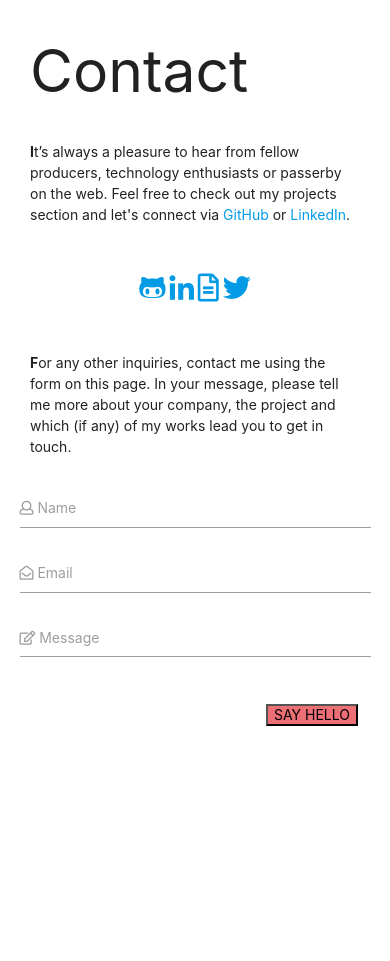
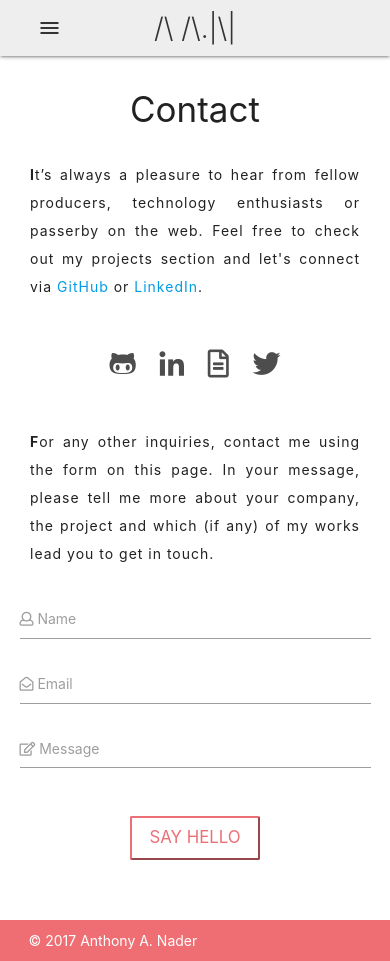
Before and after one commit to anthonyanader/personalBlog, a Jekyll site: the page built from contact.html, in a window 390 px wide and 961 px high. Built offline with Jekyll 4.4.1, drawn with Linux system fonts in a browser that asks for light colours.

Commit message:
new styles, and new markeup layout

```diff
--- a/_layouts/default.html
+++ b/_layouts/default.html
@@ -3,7 +3,15 @@
     <meta charset="utf-8">
     {% include head.html %}
     <body>
-        {{ content }}
-        {% include javascripts.html %}
+        <header>
+            {% include nav.html %}
+        </header>
+        <main>
+            {{ content }}
+            {% include javascripts.html %}
+        </main>
+        <footer>
+            {% include footer.html%}
+        </footer>
     </body>
 </html>
--- a/assets/css/main.css
+++ b/assets/css/main.css
@@ -1,16 +1,18 @@
 /***********************
-    CUSTOM QUERIES
+        GENERAL
 ***********************/
-
-@media (min-width:576px) {
-
+body {
+  display: flex;
+  min-height: 100vh;
+  flex-direction: column;
 }
 
-@media (min-width:768px) {
-
+main {
+  flex: 1 0 auto;
 }
 
-@media (min-width:992px) {
+.page-footer{
+    padding: 10px;
 
 }
 /***********************
@@ -18,12 +20,16 @@
 ***********************/
 nav {
     background-color: #EEEEEE !important;
+
 }
 nav a {
     color: #333333 !important;
 }
 nav .nav-socials {
     margin-right: -15%;
+}
+.nav-socials a {
+    font-size: 17px !important;
 }
 nav .nav-socials span {
     opacity: 0.8;
@@ -33,8 +39,10 @@ nav .brand-logo {
     font-weight: 300;
 }
 nav .nav-links {
-    font-weight: 100;
     margin-left: -15%;
+}
+.nav-links li a {
+    font-weight: 300;
 }
 .navbar-fixed {
     z-index: 9999;
@@ -43,30 +51,14 @@ nav .nav-links {
 /***********************
         INTRO
 ***********************/
-.intro-container {
+
+/* .intro-container {
     background-image: url(../img/intro.jpg);
     background-position: top;
     background-size: cover;
     background-attachment: fixed;
 
-}
-
-/***********************
-        GENERAL
-***********************/
-.lead {
-    font-family: Lato;
-    font-weight: 100;
-
-}
-.submit-btn {
-    background-color: #EC6F75;
-}
-.submit-btn:hover {
-    background-color: #EC6F75;
-    opacity:0.8;
-}
-
+} */
 /***********************
         PROJECTS
 ***********************/
@@ -91,26 +83,6 @@ nav .nav-links {
 .inner-card-links a:hover{
     opacity: 0.8;
     color: #EC6F75
-}
-
-
-@media (max-width:576px) {
-    .project-container h2 {
-        text-align: center;
-        font-size: 2.5rem;
-        line-height: 0.8em;
-    }
-}
-
-@media (min-width:768px) {
-    .project-container {
-
-    }
-
-}
-
-@media (min-width:992px) {
-
 }
 
 /***********************
@@ -162,3 +134,76 @@ nav .nav-links {
 .card-action-read {
     color: #EC6F75 !important;
 }
+
+/***********************
+    CONTACT FORM
+***********************/
+#contact_name:focus, #message_content:focus, #email:focus {
+  border-bottom: 1px solid #212121;
+  box-shadow: 0 1px 0 0 #212121;
+}
+
+#contact_name:focus + label, #message_content:focus + label, #email:focus + label {
+  color: #212121;
+}
+.contact-info-text {
+    text-align: justify;
+    letter-spacing: 1px;
+    line-height: 2em;
+}
+
+.contact-socials a {
+    padding: 0 3%;
+    opacity: 0.8;
+    color: #212121;
+
+}
+.contact-socials a:hover {
+    color: rgba(236, 111, 117, 1);
+}
+.submit-btn  {
+    box-shadow: none;
+    cursor: pointer;
+    background-color: transparent;
+    font-size: 1.2em;
+    border-radius: 2px;
+    border-width: 2px;
+    border-color: #EC6F75;
+    color: #EC6F75;
+    height: auto;
+    padding: 3% 5%;
+
+}
+.submit-btn:hover {
+    border-color: rgba(236, 111, 117, 0.6);
+
+}
+.submit-btn:focus {
+    background-color: transparent !important;
+    box-shadow: none;
+}
+
+
+
+/***********************
+    GENERAL RESPONSIVE
+***********************/
+
+@media (max-width:576px) {
+    h1 {
+        text-align: center;
+        font-size: 2.5rem;
+        line-height: 0.8em;
+    }
+    h2 {
+        font-size: 2rem;
+        line-height: 0.8em;
+    }
+}
+@media (min-width:768px) {
+
+}
+
+@media (min-width:992px) {
+
+}
```
